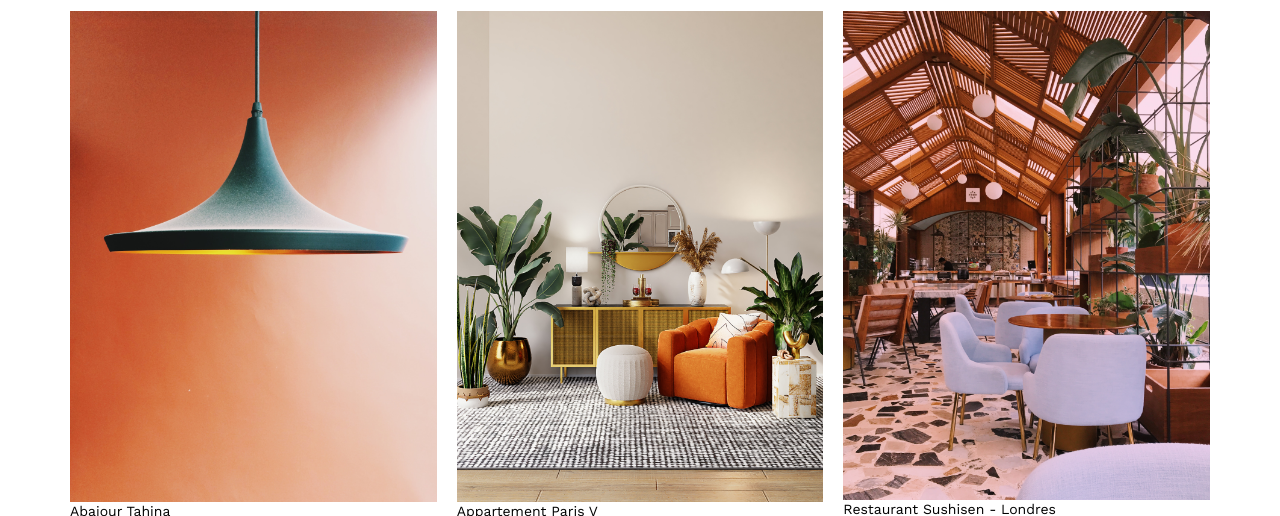
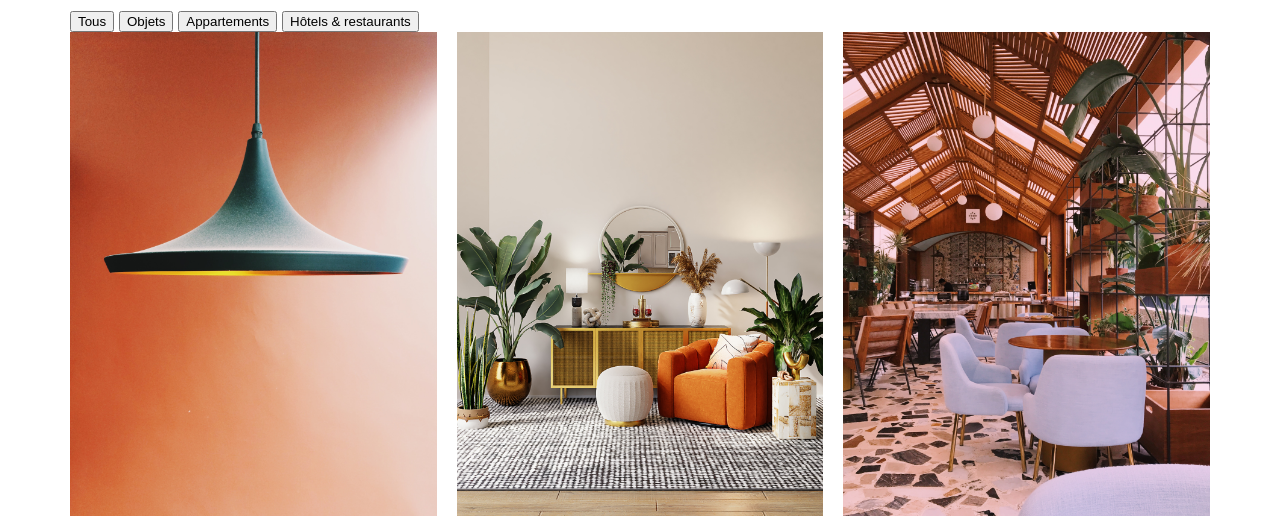
Before and after one commit to ea2334/ArchiWebos-P6, a plain HTML site: page FrontEnd/index.html in a window 1280 px wide. Shown: the part 584-1100 px from the top of the page. Drawn offline with nearby package versions, Linux system fonts and the light colour scheme; no server answers.

Commit message:
ajout des bouttons filtres

```diff
--- a/FrontEnd/index.html
+++ b/FrontEnd/index.html
@@ -37,6 +37,12 @@
 	</section>
 	<section id="portfolio">
 		<h2>Mes Projets</h2>
+		<div class='filtre-galerie'>
+			<button type='button' class='filtre filtre-tous'>Tous</button>
+			<button type='button' class='filtre filtre-objets'>Objets</button>
+			<button type='button' class='filtre filtre-appartements'>Appartements</button>
+			<button type='button' class='filtre filtre-hotel'>Hôtels & restaurants</button>
+		</div>
 		<div class="gallery">
 			<figure>
 				<img src="assets/images/abajour-tahina.png" alt="Abajour Tahina">
```
